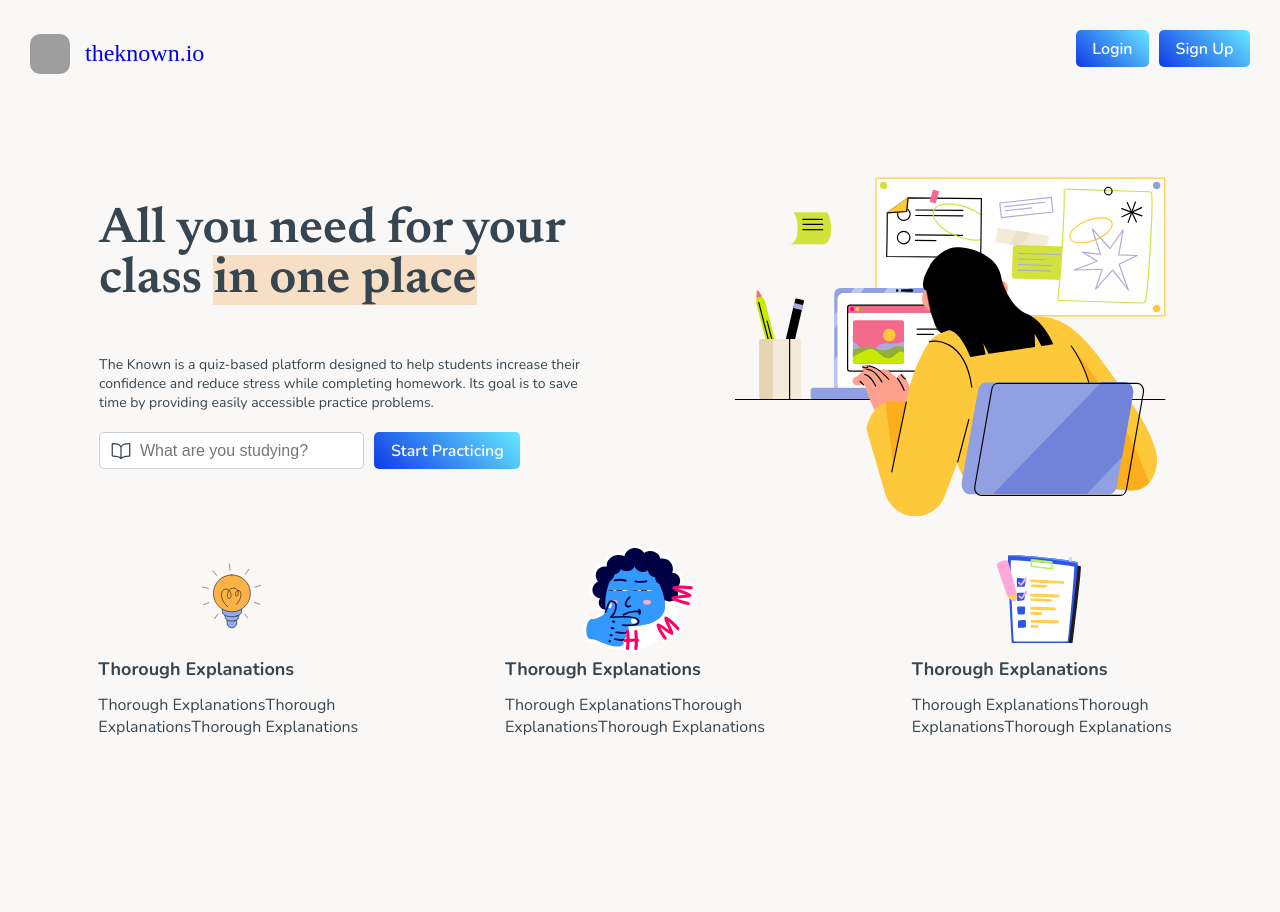
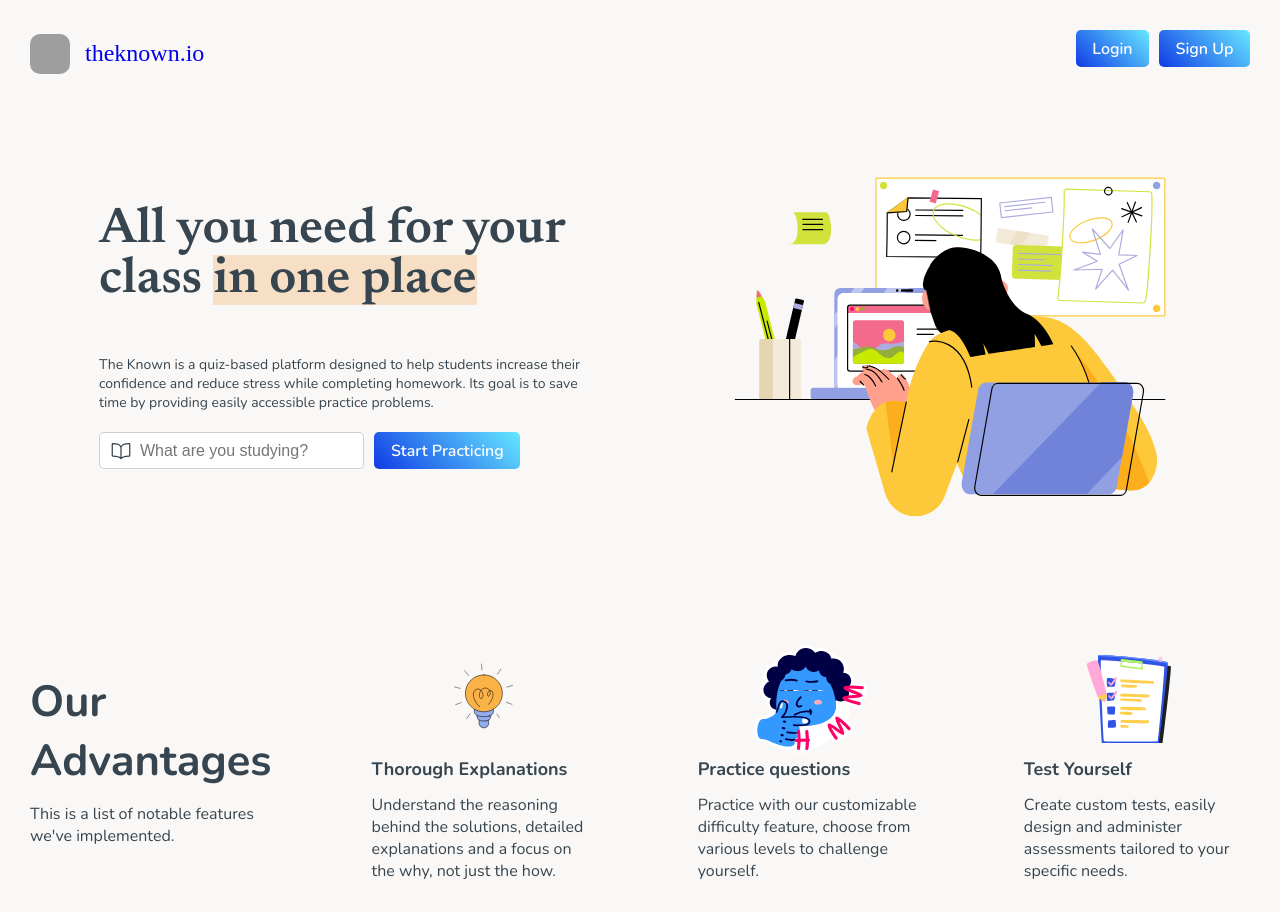
Before and after one commit to DanielKuznetsov/Personalized-Learning-Platform, a React (Create React App) app in the folder e-learning/: page /login in a window 1280 px wide. Before the commit the page ends 800 px from the top, so only its background shows below. Built offline with nearby package versions, Linux system fonts and the light colour scheme; grey boxes are pictures that could not be loaded; a web font is replaced by a local one.

Commit message:
Finish feature block

```diff
--- a/e-learning/src/Home.js
+++ b/e-learning/src/Home.js
@@ -55,20 +55,25 @@ function Home() {
         </div>
         <div className="features">
           <div className="features-wrapper">
+            <div class="advantages">
+              <span>Our</span>
+              <span>Advantages</span>
+              <p>This is a list of notable features we've implemented.</p>
+            </div>
             <FeatureCard
               illustrationName={solution}
               title="Thorough Explanations"
-              subtitle="Thorough ExplanationsThorough ExplanationsThorough Explanations"
+              subtitle="Understand the reasoning behind the solutions, detailed explanations and a focus on the why, not just the how."
             />
             <FeatureCard
               illustrationName={question}
-              title="Thorough Explanations"
-              subtitle="Thorough ExplanationsThorough ExplanationsThorough Explanations"
+              title="Practice questions"
+              subtitle="Practice with our customizable difficulty feature, choose from various levels to challenge yourself."
             />
             <FeatureCard
               illustrationName={test}
-              title="Thorough Explanations"
-              subtitle="Thorough ExplanationsThorough ExplanationsThorough Explanations"
+              title="Test Yourself"
+              subtitle="Create custom tests, easily design and administer assessments tailored to your specific needs."
             />
           </div>
         </div>
--- a/e-learning/src/styles/FeatureCard.scss
+++ b/e-learning/src/styles/FeatureCard.scss
@@ -5,13 +5,11 @@
   flex-direction: column;
   align-items: flex-start;
 
-  .icon {
-  }
-
   .title {
     font-weight: 700;
     font-size: 1.8rem;
   }
+
   .subtitle {
     margin-top: 1.25rem;
     font-weight: 300;
--- a/e-learning/src/styles/Home.scss
+++ b/e-learning/src/styles/Home.scss
@@ -69,28 +69,28 @@
     }
 
     .features {
+      margin-top: 10rem;
+
       &-wrapper {
+        gap: 10rem;
         display: flex;
-        justify-content: space-around;
+        align-items: center;
+        justify-content: center;
 
-        .feature {
-          width: 27rem;
-          height: auto;
+        .advantages {
+          //   background-color: yellowgreen;
+        //   padding-top: 3.5rem;
+          width: 25rem;
           display: flex;
           flex-direction: column;
-          align-items: flex-start;
-            // background-color: yellowgreen;
 
-          .icon {
+          span {
+            font-size: 4.35rem;
+            font-weight: 700;
           }
 
-          .title {
-            font-weight: 700;
-            font-size: 1.8rem;
-          }
-          .subtitle {
+          p {
             margin-top: 1.25rem;
-            font-weight: 300;
           }
         }
       }
```
